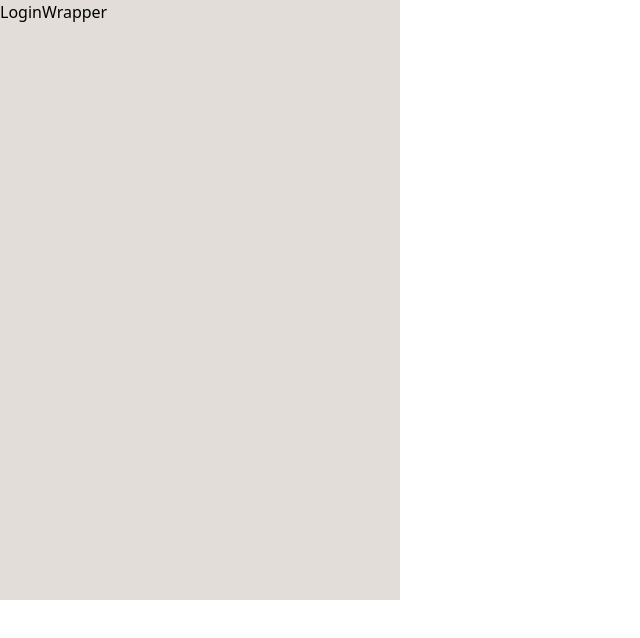
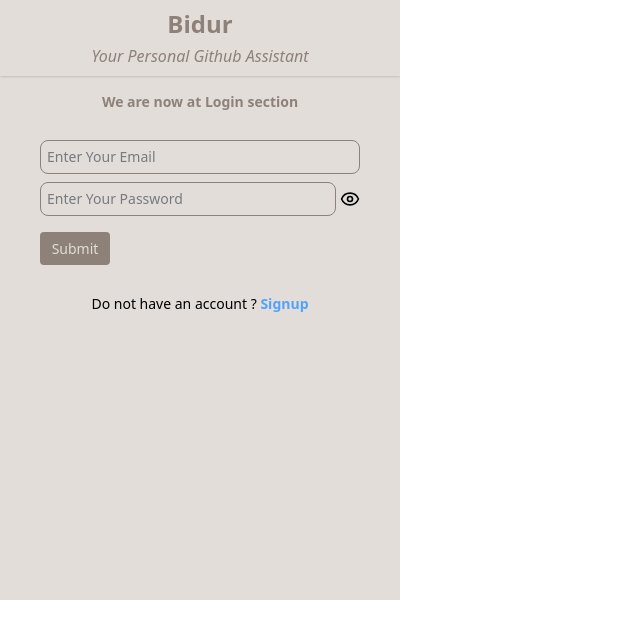
Before and after one commit to Tamalckb531/bidur, a React (Vite) app in the folder extension/: page / in a window 1280 px wide. Both pictures are taken after a click on the element "Login". Shown: the top 638 px of the page, without its empty margins (0-640 px from the left). Built offline with nearby package versions, Linux system fonts and the light colour scheme.

Commit message:
extension -> add login wrapper

```diff
--- /dev/null
+++ b/extension/src/components/LoginBox/LoginBox.tsx
@@ -0,0 +1,163 @@
+import { useContext, useState } from "react";
+import {
+  LoginSchema,
+  type LoginBodyTypes,
+} from "../../types/schema/data.schema";
+import { ZodError } from "zod";
+import { Eye, EyeClosed } from "lucide-react";
+import { TabContext } from "../../context/TabContext";
+import {
+  ApiEndPoint,
+  Storage,
+  type ServerAuthData,
+} from "../../types/data.type";
+
+const initialFormState: LoginBodyTypes = {
+  email: "",
+  password: "",
+};
+
+type FormErrors = Partial<Record<keyof LoginBodyTypes, string>>;
+
+const LoginBox: React.FC = () => {
+  const [formData, setFormData] = useState<LoginBodyTypes>(initialFormState);
+  const [errors, setErrors] = useState<FormErrors>({});
+  const [hide, setHide] = useState<boolean>(true);
+  const [errMsg, setErrMsg] = useState<string>("");
+
+  const context = useContext(TabContext);
+  if (!context) return null;
+
+  const { setTab } = context;
+
+  const handleChange = (e: React.ChangeEvent<HTMLInputElement>) => {
+    const { name, value } = e.target;
+
+    setFormData((prev) => ({
+      ...prev,
+      [name]: value,
+    }));
+
+    //? Clear error on change for that field
+    setErrors((prev) => ({ ...prev, [name]: undefined }));
+  };
+
+  const handleSubmit = async (e: React.FormEvent) => {
+    e.preventDefault();
+
+    try {
+      LoginSchema.parse(formData);
+      setErrors({});
+
+      const apiBaseUrl: string =
+        import.meta.env.VITE_API_BASE_URL || "http://localhost:8787";
+
+      const response = await fetch(`${apiBaseUrl}/${ApiEndPoint.LOGIN}`, {
+        method: "POST",
+        headers: {
+          "Content-Type": "application/json",
+        },
+        body: JSON.stringify(formData),
+      });
+
+      if (!response.ok) {
+        const errorData = await response.json();
+        throw new Error(errorData.message || "Login failed");
+      }
+
+      const data: ServerAuthData = await response.json();
+
+      localStorage.setItem(Storage.AUTH, data.token);
+      localStorage.setItem(Storage.USERINFO, JSON.stringify(data.user));
+
+      setTab("main");
+    } catch (error: any) {
+      if (error instanceof ZodError) {
+        const fieldErrors: FormErrors = {};
+        error.issues.forEach((err) => {
+          if (err.path && err.path[0]) {
+            const fieldName = err.path[0] as keyof LoginBodyTypes;
+            fieldErrors[fieldName] = err.message;
+          }
+        });
+        setErrors(fieldErrors);
+      } else if (error.message === "Failed to fetch") {
+        setErrMsg(
+          "Server not responding. Check out the connection or try again"
+        );
+      } else {
+        setErrMsg(error.message);
+      }
+    } finally {
+      setTimeout(() => {
+        setErrMsg("");
+      }, 3000);
+    }
+  };
+  return (
+    <form
+      onSubmit={handleSubmit}
+      noValidate
+      className=" flex flex-col items-center justify-center my-5 gap-2"
+    >
+      <div className=" w-[80%]">
+        <input
+          type="email"
+          name="email"
+          id="email"
+          value={formData.email}
+          onChange={handleChange}
+          required
+          className="block p-1.5 w-full text-sm text-gray-900 bg-[var(--bg-color)] rounded-lg border border-[var(--dark-color)] outline-none"
+          placeholder="Enter Your Email"
+        />
+        {errors.email && <p className="p-1 text-red-400">{errors.email}</p>}
+      </div>
+      <div className=" w-[80%]">
+        <div className=" flex w-full">
+          <input
+            type={hide ? "password" : "text"}
+            name="password"
+            id="password"
+            value={formData.password}
+            onChange={handleChange}
+            required
+            className="block p-1.5 w-full text-sm text-gray-900 bg-[var(--bg-color)] rounded-lg border border-[var(--dark-color)] outline-none"
+            placeholder="Enter Your Password"
+          />
+          <button
+            type="button"
+            className=" ml-1 cursor-pointer"
+            onClick={() => setHide((prev) => !prev)}
+          >
+            {hide ? <Eye size={20} /> : <EyeClosed size={20} />}
+          </button>
+        </div>
+        {errors.password && (
+          <p className="p-1 text-red-400">{errors.password}</p>
+        )}
+      </div>
+
+      <div className=" w-[80%] mt-2">
+        <button
+          type="submit"
+          className="inline-flex justify-center w-[70px] p-1.5 text-[var(--bg-color)] rounded-sm text-[14px] cursor-pointer bg-[var(--dark-color)] hover:bg-[#716863]"
+        >
+          Submit
+        </button>
+      </div>
+      <p className=" w-[80%] mt-5 text-center text-[14px]">
+        Do not have an account ?{" "}
+        <span
+          className=" font-bold text-blue-400 cursor-pointer"
+          onClick={() => setTab("signup")}
+        >
+          Signup
+        </span>
+      </p>
+      {errMsg.length > 0 && <p className="p-1 text-red-400">{errMsg}</p>}
+    </form>
+  );
+};
+
+export default LoginBox;
--- a/extension/src/components/Wrapper/LoginWrapper.tsx
+++ b/extension/src/components/Wrapper/LoginWrapper.tsx
@@ -1,5 +1,17 @@
-const LoginWrapper = () => {
-  return <div>LoginWrapper</div>;
+import WelcomeComponent from "../common/Welcome";
+import Header from "../Header";
+import LoginBox from "../LoginBox/LoginBox";
+
+const ChatBoxWrapper = () => {
+  return (
+    <>
+      <div className="flex flex-col flex-grow overflow-hidden">
+        <Header />
+        <WelcomeComponent tab="Login" />
+        <LoginBox />
+      </div>
+    </>
+  );
 };
 
-export default LoginWrapper;
+export default ChatBoxWrapper;
```
